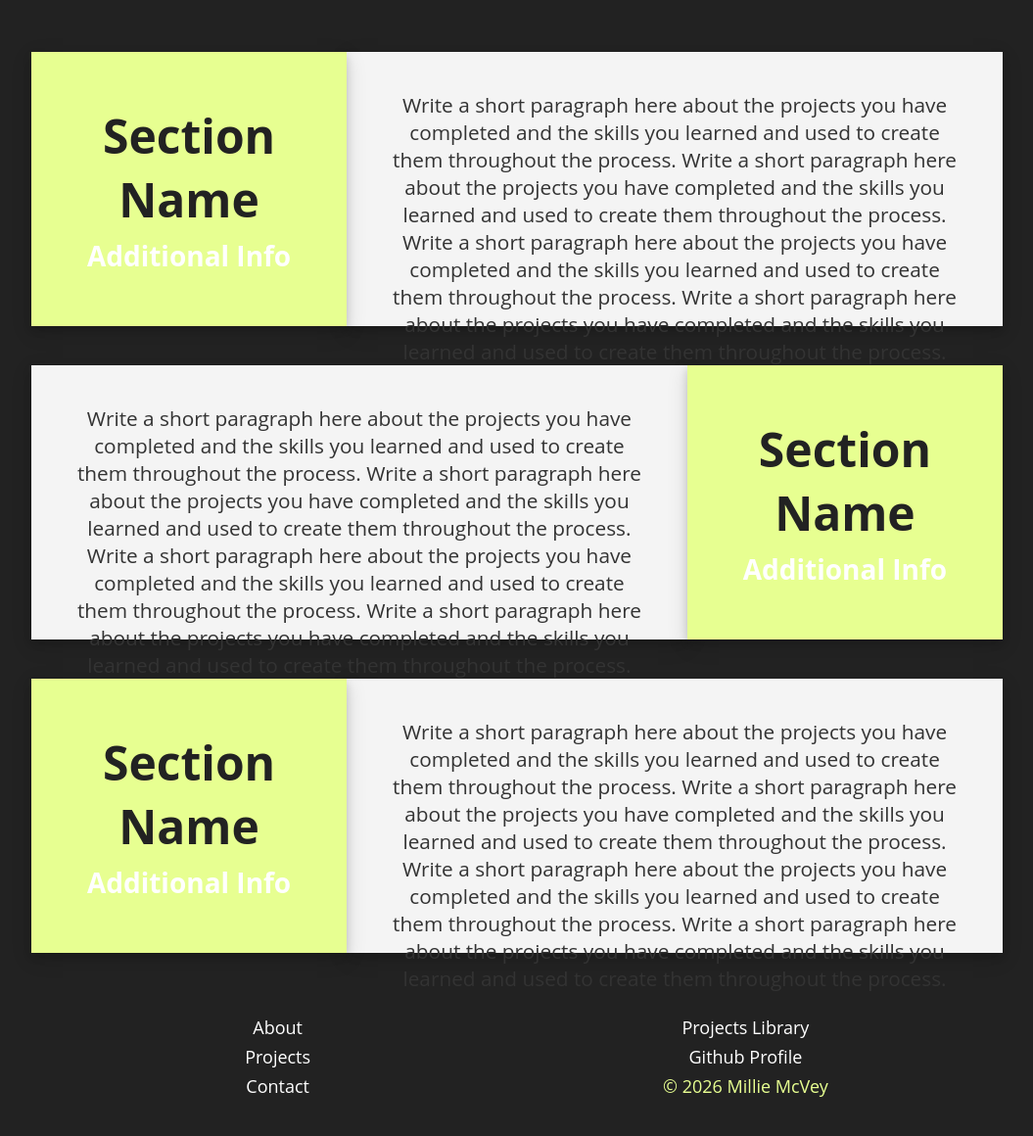
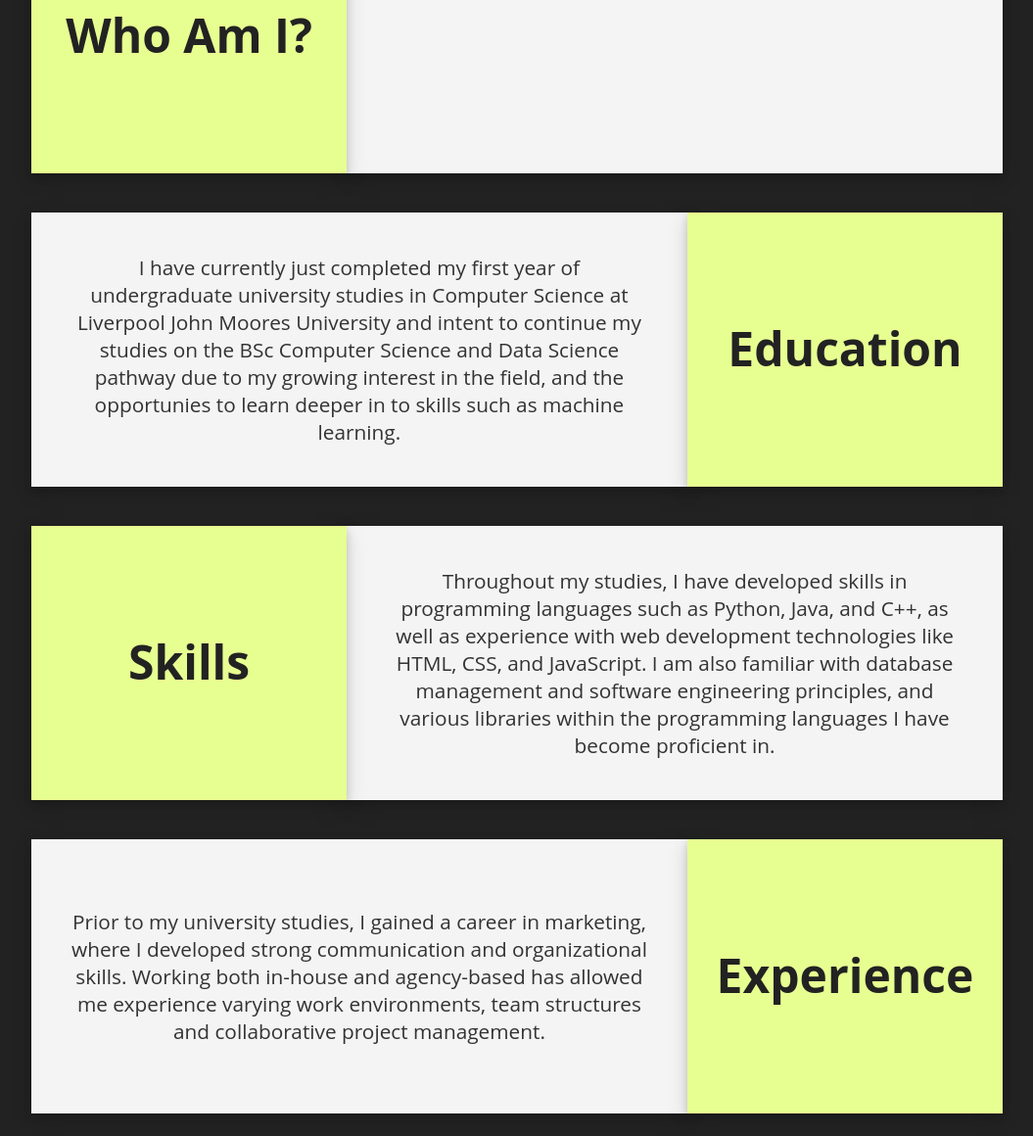
Before and after one commit to milliemcvey/milliemcvey.github.io, a plain HTML site: page HTML/about.html in a window 1280 px wide. Shown: the part 1003-2163 px from the top of the page at 98% size, without its empty margins (112-1167 px from the left). Drawn offline with Linux system fonts and the light colour scheme.

Commit message:
About Content

```diff
--- a/HTML/about.html
+++ b/HTML/about.html
@@ -28,7 +28,7 @@
         <div class="info-section-content secondary-div">
             <h2>About</h2>
 
-            <p> Write a short paragraph here about the projects you have completed and the skills you learned and used to create them throughout the process. Write a short paragraph here about the projects you have completed and the skills you learned and used to create them throughout the process.</p>
+            <p>Learn more about me, my background, skills, and experiences.</p>
 
             <div class="btn-box secondary-div">
                 <button class="btn">Contact</button>
@@ -52,29 +52,34 @@
 
     <div class="info-banner banner main-div">
         <div class="info-banner-left">
-            <h2>Section Name</h2>
-            <h4>Additional Info</h4>
+            <h2>Who Am I?</h2>
         </div>
         <div class="info-banner-right">
-            <p>Write a short paragraph here about the projects you have completed and the skills you learned and used to create them throughout the process. Write a short paragraph here about the projects you have completed and the skills you learned and used to create them throughout the process. Write a short paragraph here about the projects you have completed and the skills you learned and used to create them throughout the process. Write a short paragraph here about the projects you have completed and the skills you learned and used to create them throughout the process.</p>
+            <p></p>
         </div>
     </div>
     <div class="info-banner banner main-div">
         <div class="info-banner-right">
-            <p>Write a short paragraph here about the projects you have completed and the skills you learned and used to create them throughout the process. Write a short paragraph here about the projects you have completed and the skills you learned and used to create them throughout the process. Write a short paragraph here about the projects you have completed and the skills you learned and used to create them throughout the process. Write a short paragraph here about the projects you have completed and the skills you learned and used to create them throughout the process.</p>
+            <p>I have currently just completed my first year of undergraduate university studies in Computer Science at Liverpool John Moores University and intent to continue my studies on the BSc Computer Science and Data Science pathway due to my growing interest in the field, and the opportunies to learn deeper in to skills such as machine learning.</p>
         </div>
         <div class="info-banner-left">
-            <h2>Section Name</h2>
-            <h4>Additional Info</h4>
+            <h2>Education</h2>
         </div>
     </div>
     <div class="info-banner banner main-div">
         <div class="info-banner-left">
-            <h2>Section Name</h2>
-            <h4>Additional Info</h4>
+            <h2>Skills</h2>
         </div>
         <div class="info-banner-right">
-            <p>Write a short paragraph here about the projects you have completed and the skills you learned and used to create them throughout the process. Write a short paragraph here about the projects you have completed and the skills you learned and used to create them throughout the process. Write a short paragraph here about the projects you have completed and the skills you learned and used to create them throughout the process. Write a short paragraph here about the projects you have completed and the skills you learned and used to create them throughout the process.</p>
+            <p>Throughout my studies, I have developed skills in programming languages such as Python, Java, and C++, as well as experience with web development technologies like HTML, CSS, and JavaScript. I am also familiar with database management and software engineering principles, and various libraries within the programming languages I have become proficient in.</p>
+        </div>
+    </div>
+    <div class="info-banner banner main-div">
+        <div class="info-banner-right">
+            <p>Prior to my university studies, I gained a career in marketing, where I developed strong communication and organizational skills. Working both in-house and agency-based has allowed me experience varying work environments, team structures and collaborative project management. </p>
+        </div>
+        <div class="info-banner-left">
+            <h2>Experience</h2>
         </div>
     </div>
 
```
